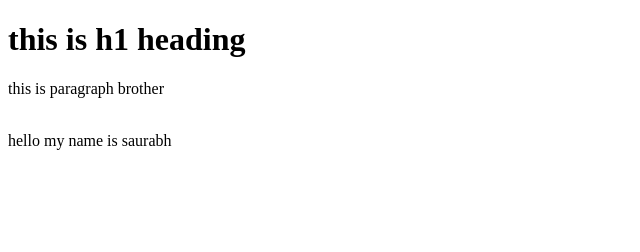
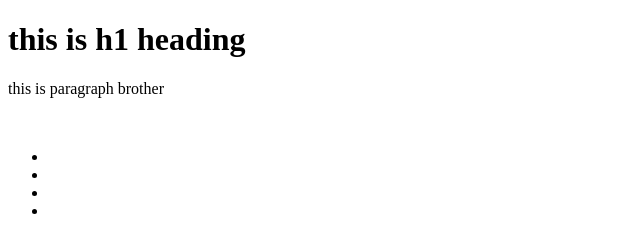
Before and after one commit to let-me-code/git-test, a plain HTML site: page templates/test.html in a window 1280 px wide. Shown: the whole page, without its empty margins (0-640 px from the left). Drawn offline with Linux system fonts and the light colour scheme.

Commit message:
Checking emmit

```diff
--- a/templates/test.html
+++ b/templates/test.html
@@ -1,16 +1,21 @@
 <!DOCTYPE html>
 <html lang="en">
-<head>
-    <meta charset="UTF-8">
-    <meta name="viewport" content="width=device-width, initial-scale=1.0">
-    <meta http-equiv="X-UA-Compatible" content="ie=edge">
+  <head>
+    <meta charset="UTF-8" />
+    <meta name="viewport" content="width=device-width, initial-scale=1.0" />
+    <meta http-equiv="X-UA-Compatible" content="ie=edge" />
     <title>Git test coursera</title>
-</head>
-<body>
-    <h1> this is h1 heading </h1>
-    <p>this is  paragraph brother</p>
-    <br>
-    hello my name is saurabh
-
-</body>
+  </head>
+  <body>
+    <h1>this is h1 heading</h1>
+    <p>this is paragraph brother</p>
+    <br />
+    <!-- ! checking Emmit -->
+    <ul>
+      <li></li>
+      <li></li>
+      <li></li>
+      <li></li>
+    </ul>
+  </body>
 </html>
```
